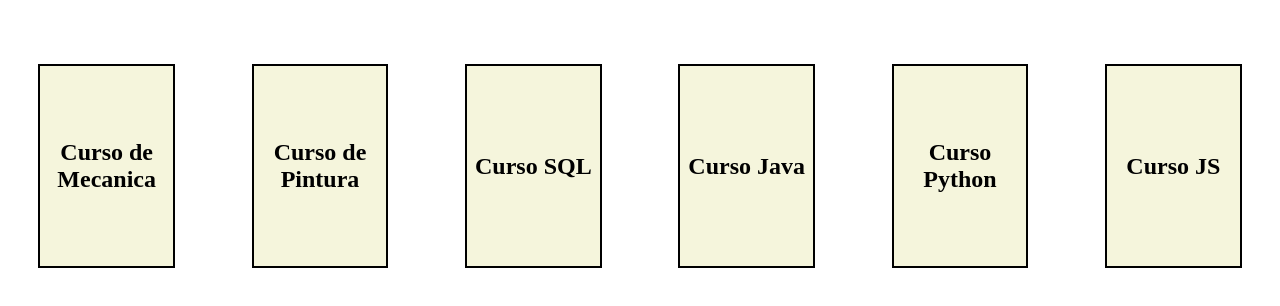
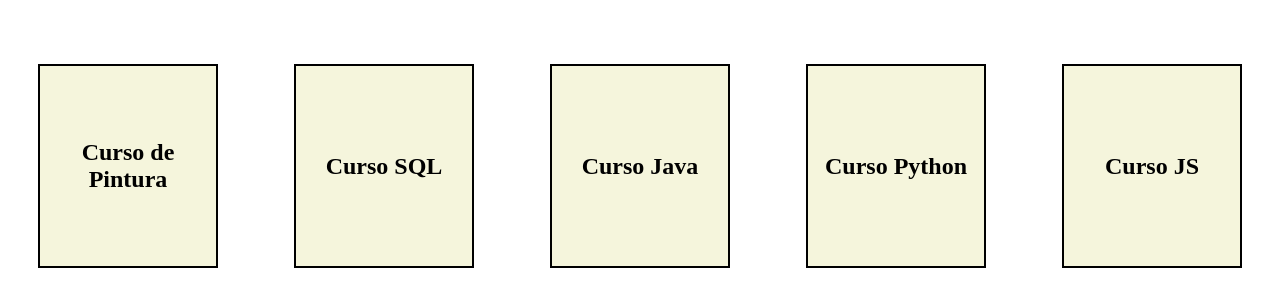
Before and after one commit to ValenOrduna/Prueba-Refrescar, a plain HTML site: page index.html in a window 1280 px wide. Drawn offline with Linux system fonts and the light colour scheme.

Commit message:
Curso mecanica eliminado

```diff
--- a/index.html
+++ b/index.html
@@ -9,9 +9,6 @@
   </head>
   <body>
     <div class="container-courses">
-      <div class="course">
-        <h2 class="tittle-course">Curso de Mecanica</h2>
-      </div>
       <div class="course">
         <h2 class="tittle-course">Curso de Pintura</h2>
       </div>
```
